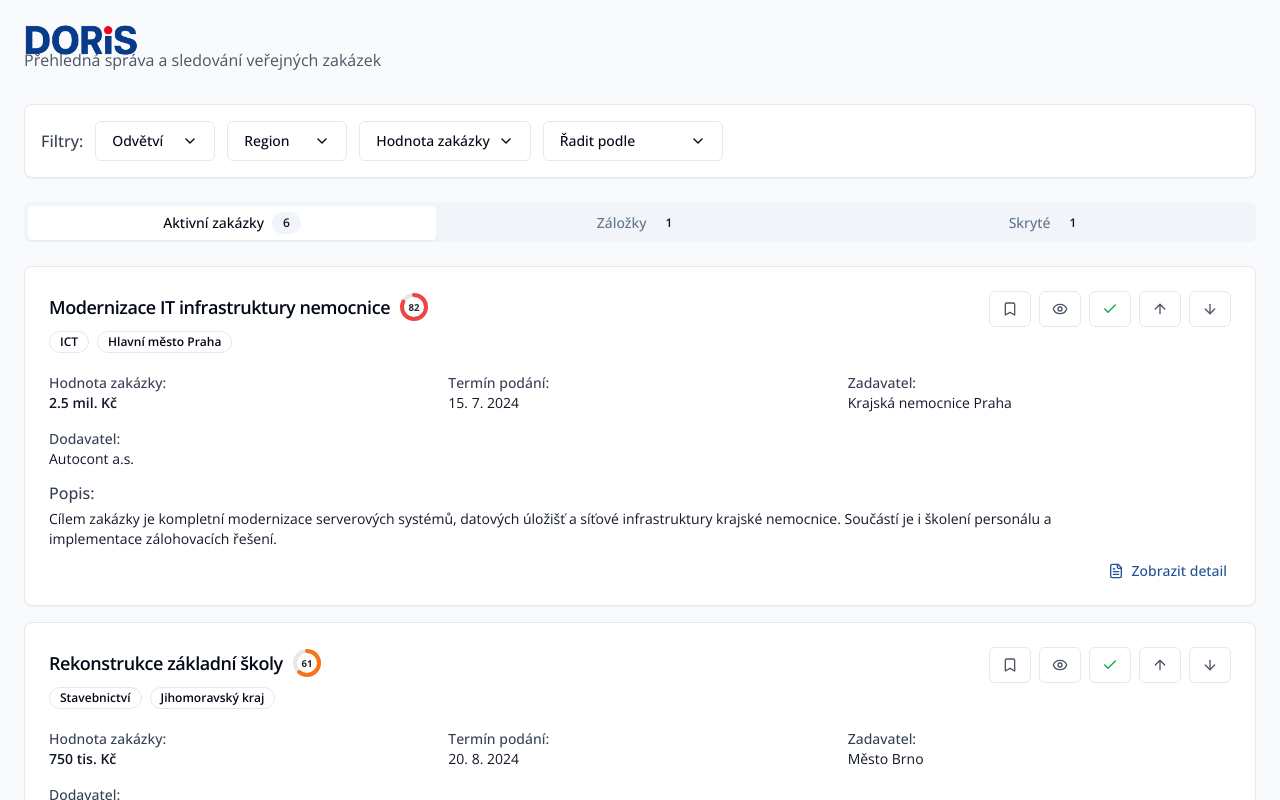
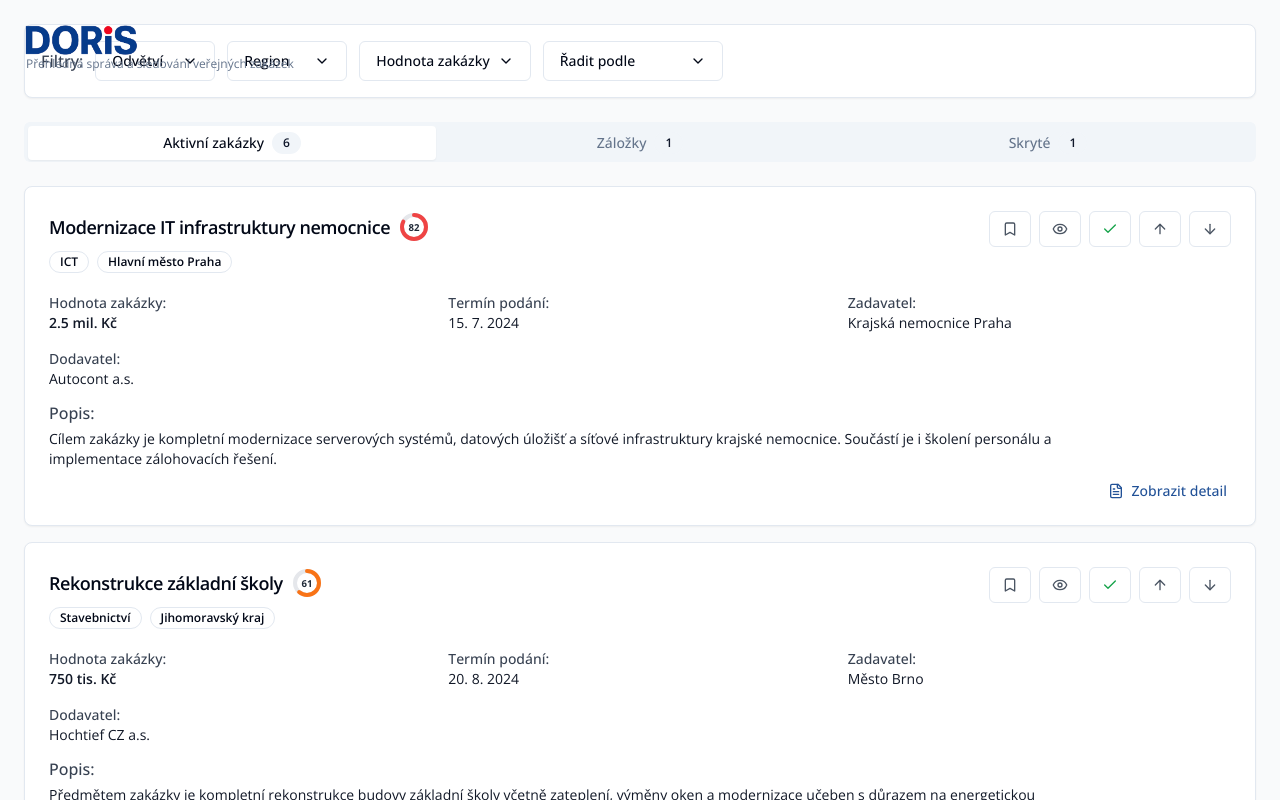
Before and after one commit to skupina-onebond/verejne-priority-kompas, a React (Vite) app: page /seznam in a window 1280 px wide. Shown: the top 800 px of the page. Built offline with nearby package versions, Linux system fonts and the light colour scheme.

Commit message:
Update seznam.tsx

```diff
--- a/src/pages/seznam.tsx
+++ b/src/pages/seznam.tsx
@@ -83,14 +83,11 @@ const ContractListPage = () => {
     <div className="min-h-screen bg-gray-50" style={{ fontFamily: 'Open Sans, sans-serif' }}>
       <div className="container mx-auto p-6 relative">
         <div className="absolute top-6 left-6">
-          <img src="/Doris-logo.png" alt="Logo Doris" className="h-8" />
-        </div>
-
-        <div className="mb-8 mt-6">
-          <p className="text-gray-600">
-            Přehledná správa a sledování veřejných zakázek
-          </p>
-        </div>
+          <img src="/Doris-logo.png" alt="Logo DORIS" className="h-8" />
+  <p className="text-xs text-slate-500 pl-[2px] leading-tight">
+    Přehledná správa a sledování veřejných zakázek
+  </p>
+</div>
 
         <ContractFilters filters={filters} onFiltersChange={setFilters} />
 
```
